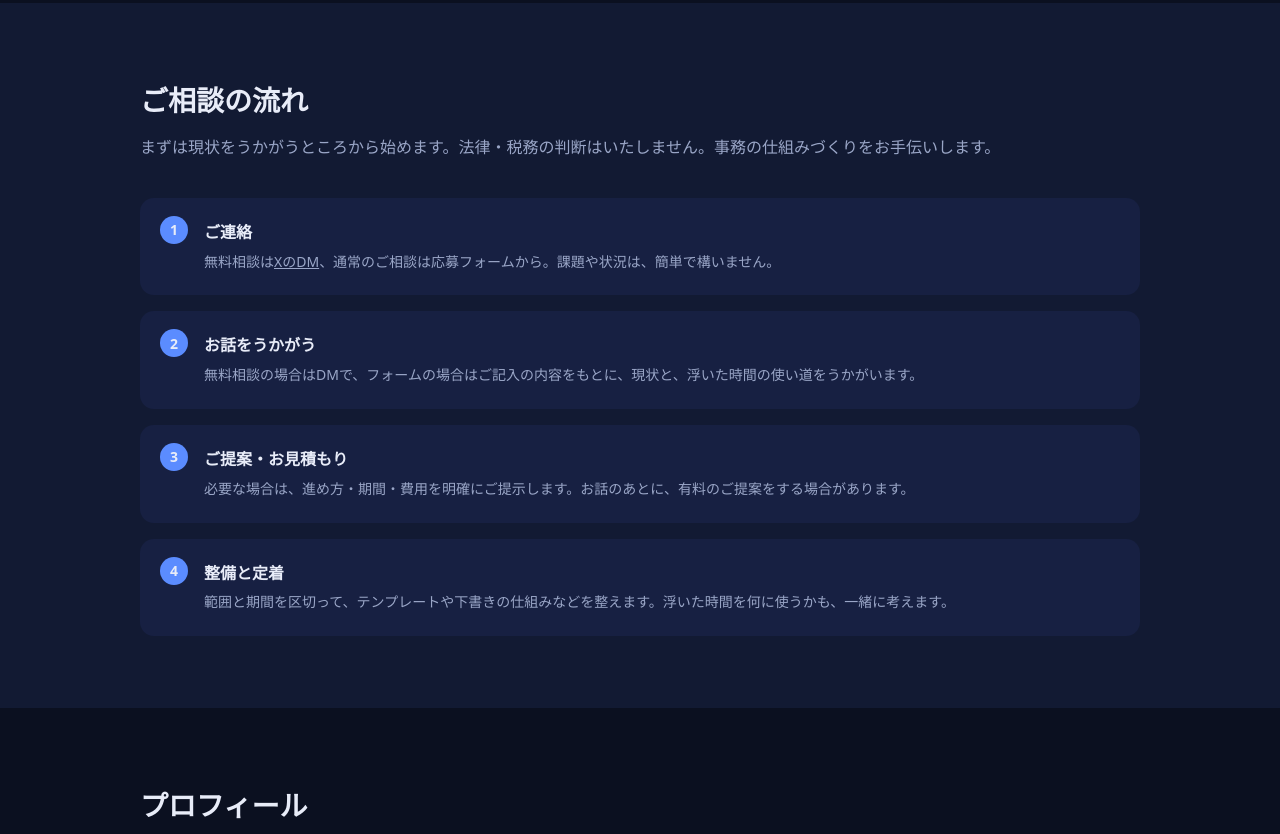
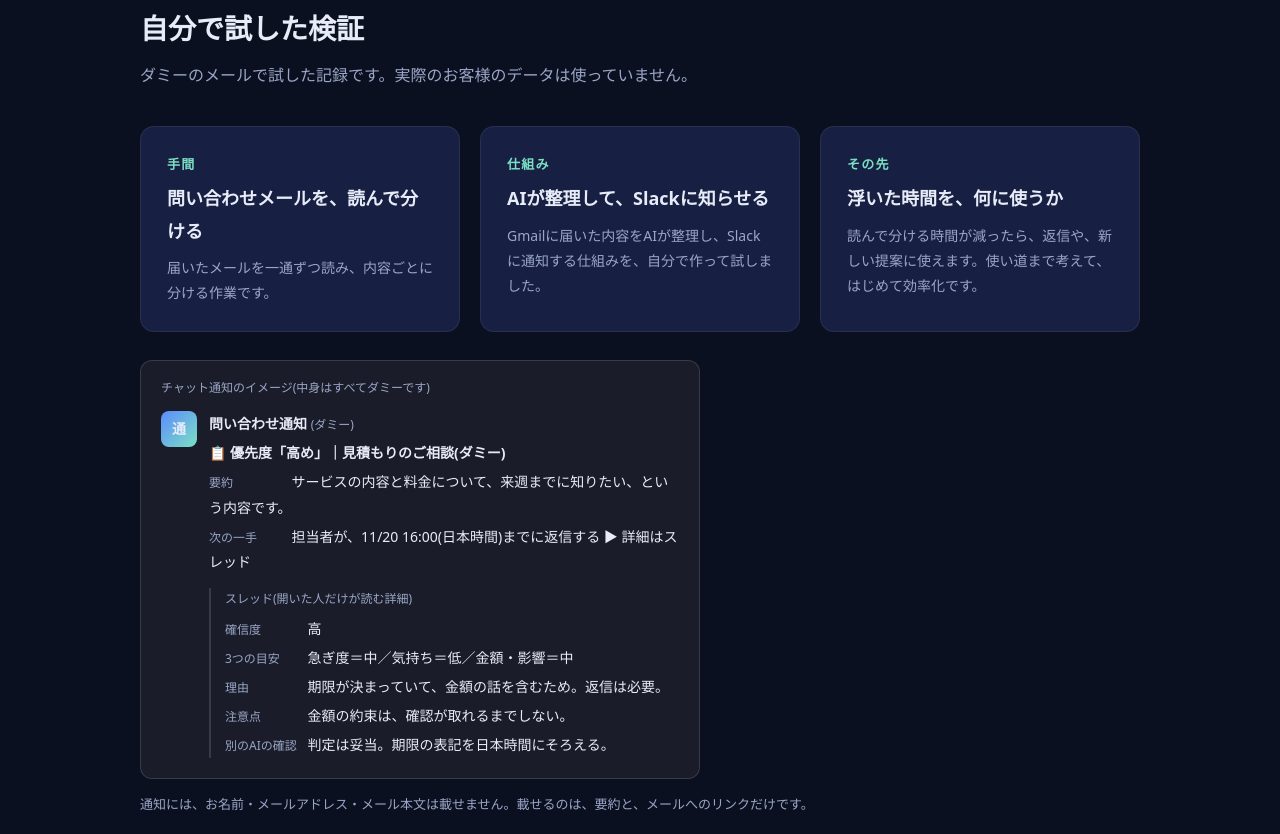
Before and after one commit to ShigefumiH/ai-consulting-site, a plain HTML site: page index.html in a window 1280 px wide. Shown: the part 1360-2194 px from the top of the page. Drawn offline with Linux system fonts and the light colour scheme.

Commit message:
「自分で試した検証」の節と通知の画面(ダミー)を追加
Co-Authored-By: Claude Sonnet 5.5 <noreply@anthropic.com>

```diff
--- a/index.html
+++ b/index.html
@@ -58,6 +58,51 @@
     </div>
   </section>
 
+  <section id="verify" style="padding-top:0">
+    <div class="wrap">
+      <h2>自分で試した検証</h2>
+      <p class="lead">ダミーのメールで試した記録です。実際のお客様のデータは使っていません。</p>
+      <div class="grid">
+        <div class="card">
+          <div class="num">手間</div>
+          <h3>問い合わせメールを、読んで分ける</h3>
+          <p>届いたメールを一通ずつ読み、内容ごとに分ける作業です。</p>
+        </div>
+        <div class="card">
+          <div class="num">仕組み</div>
+          <h3>AIが整理して、Slackに知らせる</h3>
+          <p>Gmailに届いた内容をAIが整理し、Slackに通知する仕組みを、自分で作って試しました。</p>
+        </div>
+        <div class="card">
+          <div class="num">その先</div>
+          <h3>浮いた時間を、何に使うか</h3>
+          <p>読んで分ける時間が減ったら、返信や、新しい提案に使えます。使い道まで考えて、はじめて効率化です。</p>
+        </div>
+      </div>
+      <div class="mock" role="group" aria-label="通知のイメージ(ダミー)">
+        <div class="mock-bar">チャット通知のイメージ(中身はすべてダミーです)</div>
+        <div class="mock-msg">
+          <div class="mock-ava">通</div>
+          <div>
+            <div class="mock-name">問い合わせ通知 <span>(ダミー)</span></div>
+            <p class="mock-line"><b>📋 優先度「高め」｜見積もりのご相談(ダミー)</b></p>
+            <p class="mock-line"><span>要約</span>サービスの内容と料金について、来週までに知りたい、という内容です。</p>
+            <p class="mock-line"><span>次の一手</span>担当者が、11/20 16:00(日本時間)までに返信する ▶ 詳細はスレッド</p>
+          </div>
+        </div>
+        <div class="mock-thread">
+          <div class="mock-thread-bar">スレッド(開いた人だけが読む詳細)</div>
+          <p class="mock-line"><span>確信度</span>高</p>
+          <p class="mock-line"><span>3つの目安</span>急ぎ度＝中／気持ち＝低／金額・影響＝中</p>
+          <p class="mock-line"><span>理由</span>期限が決まっていて、金額の話を含むため。返信は必要。</p>
+          <p class="mock-line"><span>注意点</span>金額の約束は、確認が取れるまでしない。</p>
+          <p class="mock-line"><span>別のAIの確認</span>判定は妥当。期限の表記を日本時間にそろえる。</p>
+        </div>
+      </div>
+      <p class="note" style="margin-top:14px">通知には、お名前・メールアドレス・メール本文は載せません。載せるのは、要約と、メールへのリンクだけです。</p>
+    </div>
+  </section>
+
   <section id="flow" class="alt">
     <div class="wrap">
       <h2>ご相談の流れ</h2>
--- a/style.css
+++ b/style.css
@@ -71,6 +71,18 @@ h2 { font-size: 28px; margin-bottom: 8px; }
 @media (max-width: 640px) { .profile { grid-template-columns: 1fr; } nav a.hide { display: none; } }
 
 .cta-band { text-align: center; }
+
+/* 通知のイメージ(ダミー) */
+.mock { margin-top: 28px; max-width: 560px; background: #1a1d29; border: 1px solid #ffffff22; border-radius: 12px; padding: 16px 20px 20px; }
+.mock-bar { color: var(--muted); font-size: 12px; margin-bottom: 12px; }
+.mock-msg { display: flex; gap: 12px; }
+.mock-ava { width: 36px; height: 36px; border-radius: 8px; background: linear-gradient(135deg, var(--accent), var(--accent2)); display: grid; place-items: center; font-weight: 700; font-size: 14px; flex: none; }
+.mock-name { font-weight: 700; font-size: 14px; }
+.mock-name span { color: var(--muted); font-weight: 400; font-size: 12px; }
+.mock-line { font-size: 14px; margin-top: 4px; color: var(--text); }
+.mock-line span { display: inline-block; min-width: 6.2em; margin-right: 8px; color: var(--muted); font-size: 12px; }
+.mock-thread { margin: 14px 0 0 48px; padding-left: 14px; border-left: 2px solid #ffffff22; }
+.mock-thread-bar { color: var(--muted); font-size: 12px; margin-bottom: 6px; }
 footer { padding: 32px 0; text-align: center; color: var(--muted); font-size: 13px; border-top: 1px solid #ffffff14; }
 
 /* form */
```
